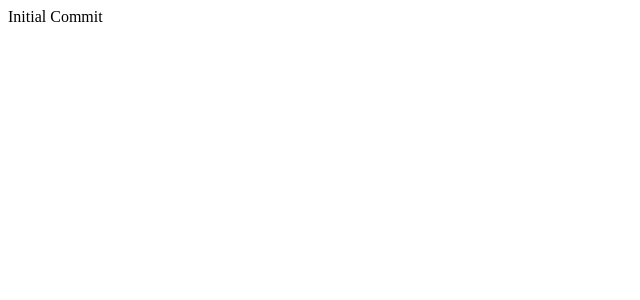
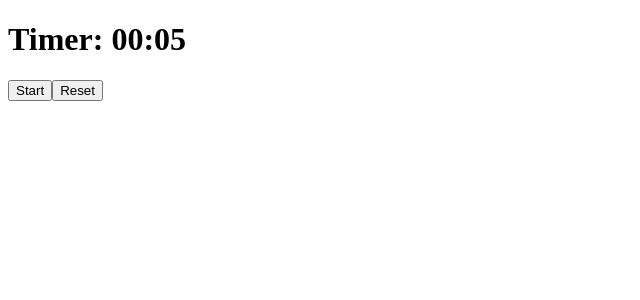
Before and after one commit to michael-antar/Pomodoro, a React app: page / in a window 1280 px wide. Shown: the top 300 px of the page, without its empty margins (0-640 px from the left). Built offline with nearby package versions, Linux system fonts and the light colour scheme; the HTML template or start-up script is replaced by a standard one.

Commit message:
Made basic timer

```diff
--- a/src/App.tsx
+++ b/src/App.tsx
@@ -1,11 +1,13 @@
-import './App.css'
+import Timer from './Timer.tsx'
+
+import './App.css';
 
 function App() {
   return (
     <>
-      Initial Commit
+      <Timer />
     </>
   )
 }
 
-export default App
+export default App;
--- /dev/null
+++ b/src/Timer.tsx
@@ -0,0 +1,56 @@
+import { useState, useEffect } from 'react';
+
+const START_TIME = 5;
+
+function Timer() {
+    const [seconds, setSeconds] = useState(START_TIME);
+    const [isActive, setIsActive] = useState(false);
+    const [isDone, setIsDone] = useState(false);
+
+    useEffect(() => {
+        if (!isActive || seconds <= 0) return;
+
+        const interval = setInterval(() => {
+            setSeconds((s) => {
+                if (s <= 1) {
+                    clearInterval(interval);
+                    setIsActive(false);
+                    setIsDone(true);
+                    return 0;
+                }
+                return s - 1;
+            });
+        }, 1000);
+
+        return () => clearInterval(interval);
+    }, [isActive]);
+
+    function handleStartStop() {
+        setIsActive(!isActive);
+    }
+
+    function handleReset() {
+        setSeconds(START_TIME);
+        setIsActive(false);
+        setIsDone(false);
+    }
+
+    function displayTime(seconds: number) {
+        const mm = (seconds < 600 ? '0' : '') + (Math.floor(seconds / 60));
+        const ss = ((seconds % 60) < 10 ? '0' : '') + (seconds % 60);
+        return `${mm}:${ss}`;
+    }
+
+    return (
+        <div>
+            <h1>Timer: {displayTime(seconds)}</h1>
+            <button onClick={handleStartStop}>
+                {isActive ? "Stop" : "Start"}
+            </button>
+            <button onClick={handleReset}>Reset</button>
+            <h2>{isDone ? "DONE" : ""}</h2>
+        </div>
+    )
+}
+
+export default Timer;
```
Also changed, not shown: 1 other file (tests, documents, lock files or other folders).
